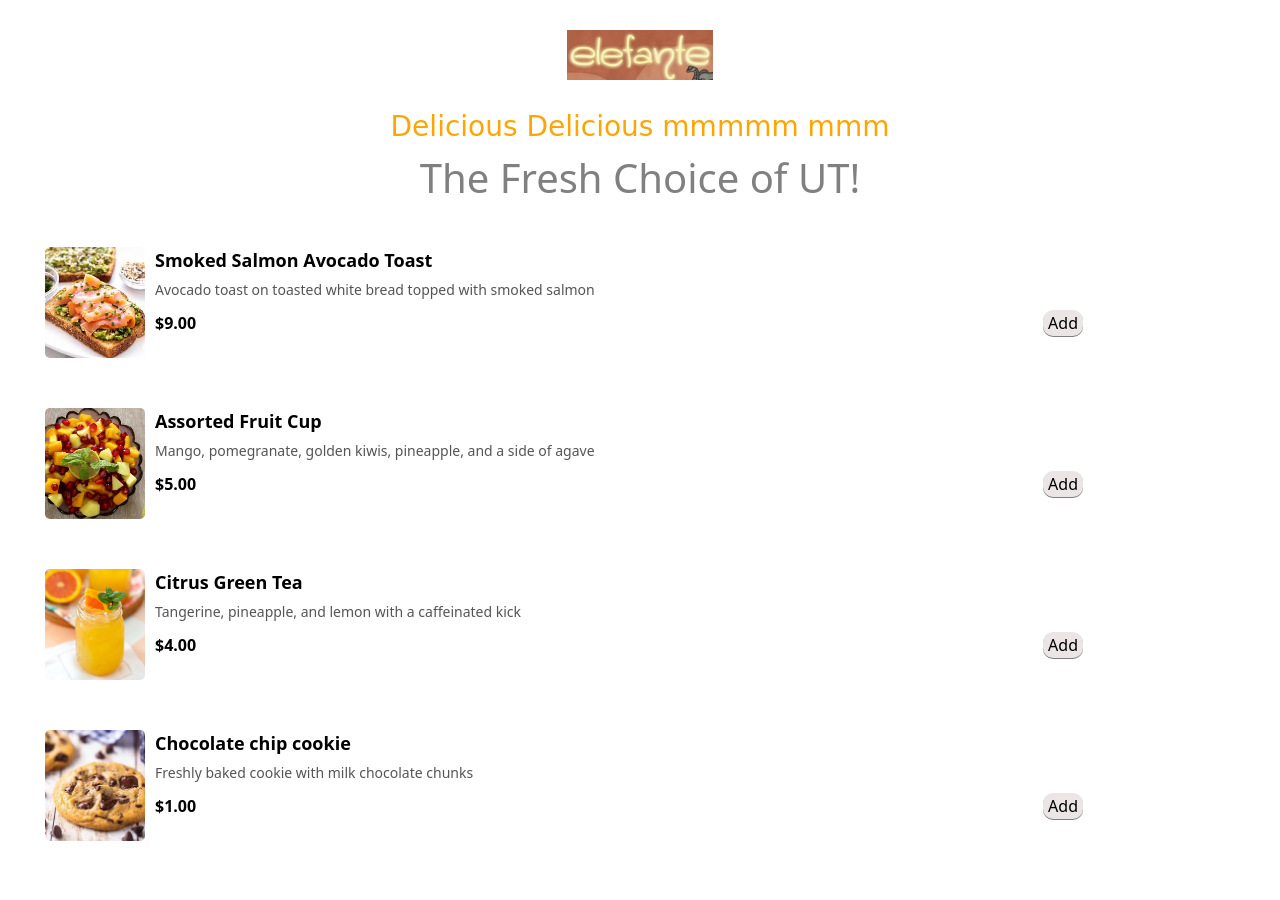
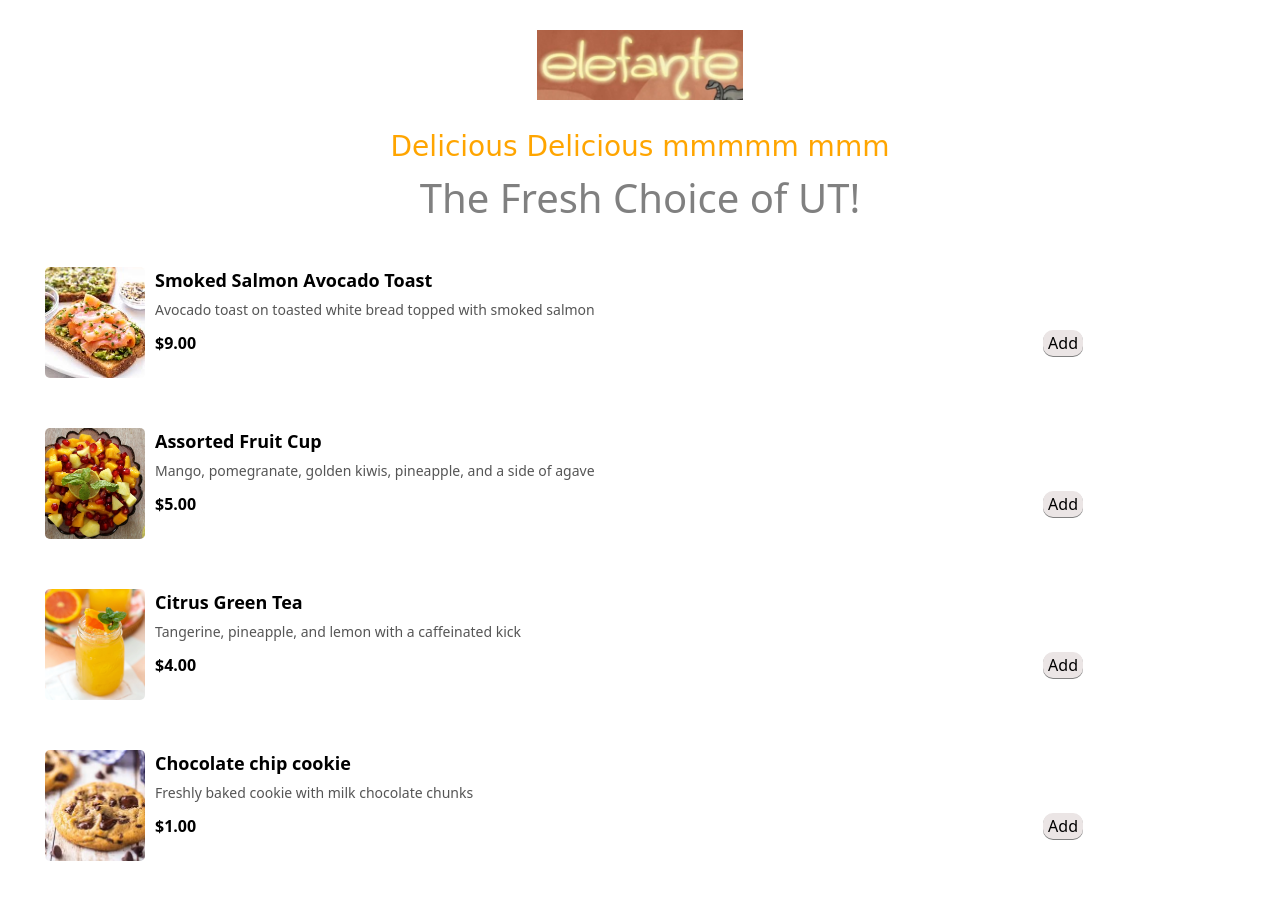
Before and after one commit to nataleechu/cs378-p1, a plain HTML site: page index.html in a window 1280 px wide. Drawn offline with nearby package versions, Linux system fonts and the light colour scheme.

Commit message:
adjust height logo

```diff
--- a/style.css
+++ b/style.css
@@ -22,7 +22,7 @@ h1 {
 .logo {
     align-content: center;
     margin: 10px;
-    max-height: 50px;
+    max-height: 70px;
 }
 .menu {
     width: 85%;
```
